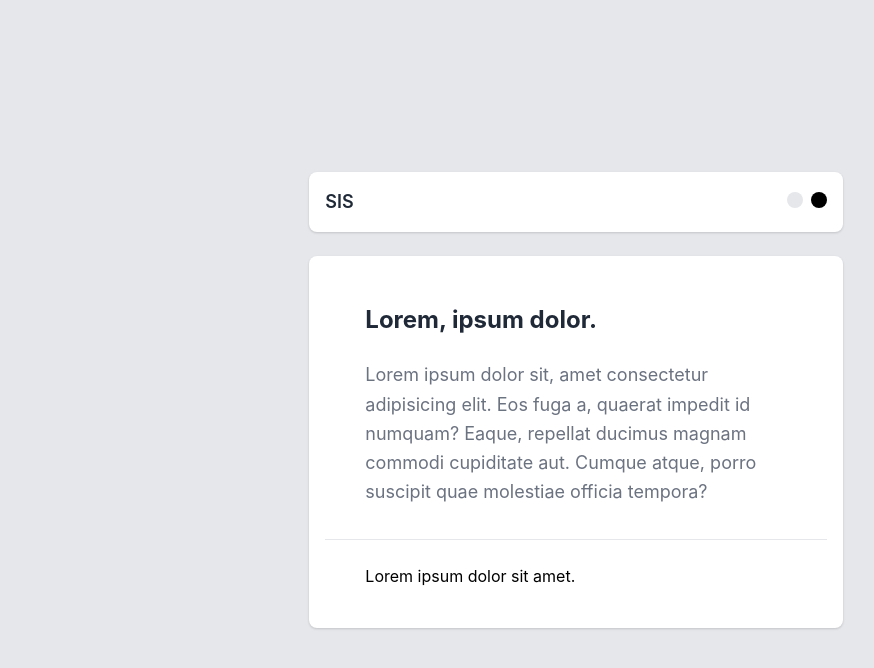
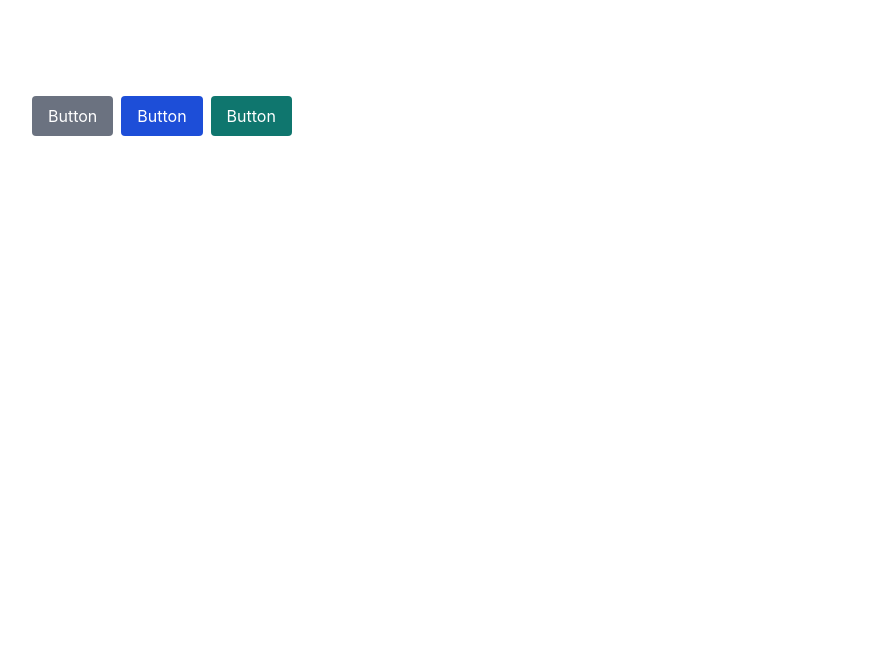
Before and after one commit to wtfychxx/nextjs-tailwind, a Next.js app: page / in a window 1280 px wide. Shown: the top 668 px of the page, without its empty margins (64-938 px from the left). Built offline with nearby package versions, Linux system fonts and the light colour scheme.

Commit message:
apply css class

```diff
--- /dev/null
+++ b/assets/button.css
@@ -0,0 +1,15 @@
+.btn {
+  @apply text-white rounded h-10 inline-flex items-center justify-center px-4;
+}
+
+.btn-secondary {
+  @apply bg-gray-500 hover:bg-gray-600 focus:outline-none focus:ring focus:ring-gray-300;
+}
+
+.btn-primary {
+  @apply bg-blue-700 hover:bg-blue-800 focus:outline-none focus:ring focus:ring-blue-300;
+}
+
+.btn-success {
+  @apply bg-teal-700 hover:bg-teal-800 focus:outline-none focus:ring focus:ring-teal-300;
+}
--- /dev/null
+++ b/components/button/button.jsx
@@ -0,0 +1,21 @@
+export default function Button(){
+    return(
+        <div className="flex">
+            <div className="mr-2">
+                <button className="btn btn-secondary">
+                    Button
+                </button>
+            </div>
+            <div className="mr-2">
+                <button className="btn btn-primary">
+                    Button
+                </button>
+            </div>
+            <div className="mr-2">
+                <button className="btn btn-success">
+                    Button
+                </button>
+            </div>
+        </div>
+    )
+}
--- a/components/darkmode/switcher.jsx
+++ b/components/darkmode/switcher.jsx
@@ -25,6 +25,8 @@ export default function Switcher(){
 
     return(
         <>
+        <div className="antialiased flex items-center justify-center min-h-screen bg-gray-200 dark:bg-gray-700">
+            <div className="w-5/12">
                 <div className="bg-white dark:bg-gray-800 shadow p-4 rounded-lg mb-6 flex items-center justify-between">
                     <div className="font-semibold text-lg text-gray-800 dark:text-white"> SIS </div>
 
@@ -46,6 +48,8 @@ export default function Switcher(){
                         Lorem ipsum dolor sit amet.
                     </div>
                 </div>
+            </div>
+        </div>
         </>
     )
 }
--- a/components/rings/Ring.jsx
+++ b/components/rings/Ring.jsx
@@ -1,5 +1,7 @@
 export default function Ring(){
     return(
+        <div className="antialiased flex items-center justify-center min-h-screen bg-gray-200 dark:bg-gray-700">
+            <div className="w-5/12">
                 <div className="bg-white p-10 rounded-lg shadow flex justify-between">
                     <button type="button" className="bg-blue-500 hover:bg-blue-600 px-5 py-2 rounded text-white inline-flex focus:ring-2 ring-blue-700">
                         Primary
@@ -17,5 +19,7 @@ export default function Ring(){
                         Info
                     </button>
                 </div>
+            </div>
+        </div>
     )
 }
--- /dev/null
+++ b/components/text/gradient.jsx
@@ -0,0 +1,13 @@
+export default function Gradient(){
+    return(
+        <div className="bg-gray-200 antialiased min-h-screen items-center justify-center flex">
+            <div class="w-full lg:w-3/4">
+                <div className="bg-white p-8 shadow-lg rounded-lg">
+                    <div className="text-8xl bg-gradient-to-r from-blue-500 to-teal-500 inline text-transparent bg-clip-text font-black">
+                        FADHLI YULYANTO
+                    </div>
+                </div>
+            </div>
+        </div>
+    )
+}
--- a/pages/_app.js
+++ b/pages/_app.js
@@ -1,4 +1,5 @@
 import '../styles/globals.css'
+import '../assets/button.css'
 
 function MyApp({ Component, pageProps }) {
   return <Component {...pageProps} />
--- a/pages/index.jsx
+++ b/pages/index.jsx
@@ -1,13 +1,10 @@
 import React from 'react';
-import Switcher from '../components/darkmode/switcher';
-
+import Button from '../components/button/button';
 
 export default function home(){
   return(
-    <div className="antialiased flex items-center justify-center min-h-screen bg-gray-200 dark:bg-gray-700">
-      <div className="w-5/12">
-        <Switcher />
-      </div>
+    <div className="p-24">
+      <Button />
     </div>
   )
 }
```
Lines whose indentation alone changed are shown as unchanged.
